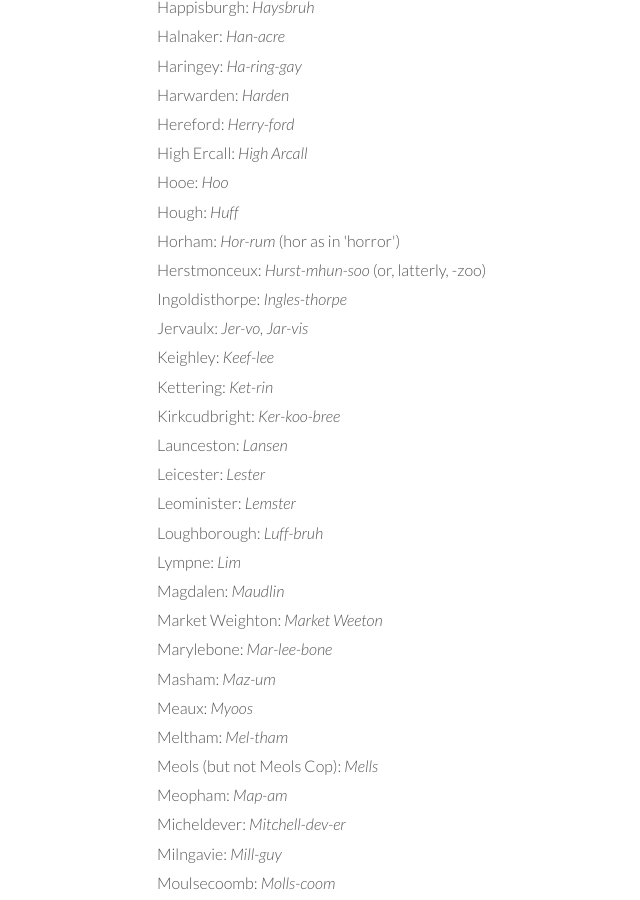
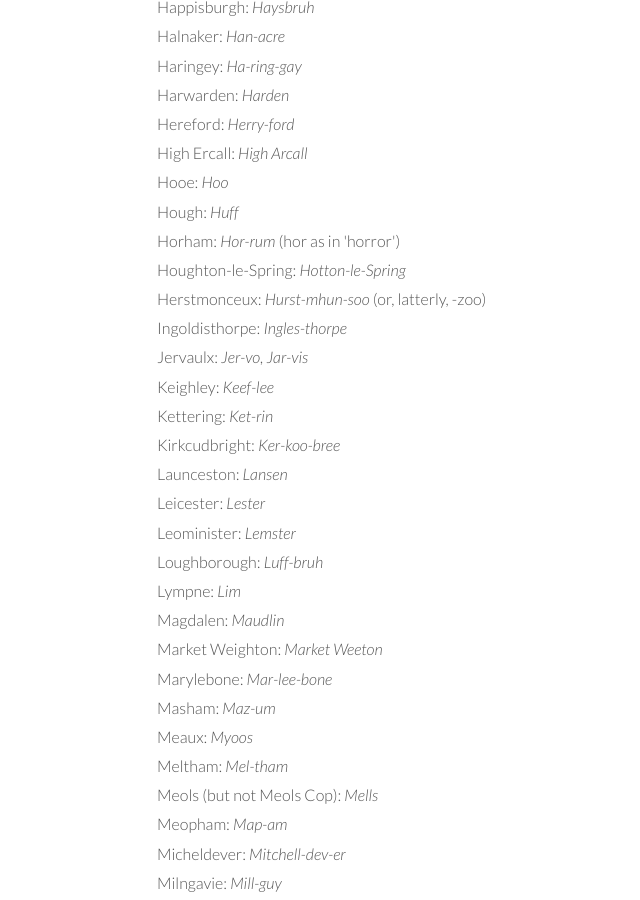
Before and after one commit to CollectionsOfThisKind/collectionsofthiskind.github.io, a Jekyll site: the page built from pages/lists/lists/names.html, in a window 1280 px wide and 900 px high, scrolled down 1902 px. Shown: the whole window, without its empty margins (93-733 px from the left). Built offline with Jekyll 4.4.1, drawn with Linux system fonts in a browser that asks for light colours.

Commit message:
Add files via upload

```diff
--- a/pages/lists/lists/names.html
+++ b/pages/lists/lists/names.html
@@ -88,6 +88,7 @@ Being a collection of unusually pronounced British placenames.
 <li>Hooe: <i>Hoo</i></li>
 <li>Hough: <i>Huff</i></li>
 <li>Horham: <i>Hor-rum</i> (hor as in 'horror')</li>
+<li>Houghton-le-Spring: <i>Hotton-le-Spring</i></li>
 <li>Herstmonceux: <i>Hurst-mhun-soo</i> (or, latterly, -zoo)</li>
 <li>Ingoldisthorpe: <i>Ingles-thorpe</i></li>
 <li>Jervaulx: <i>Jer-vo, Jar-vis</i></li>
```
